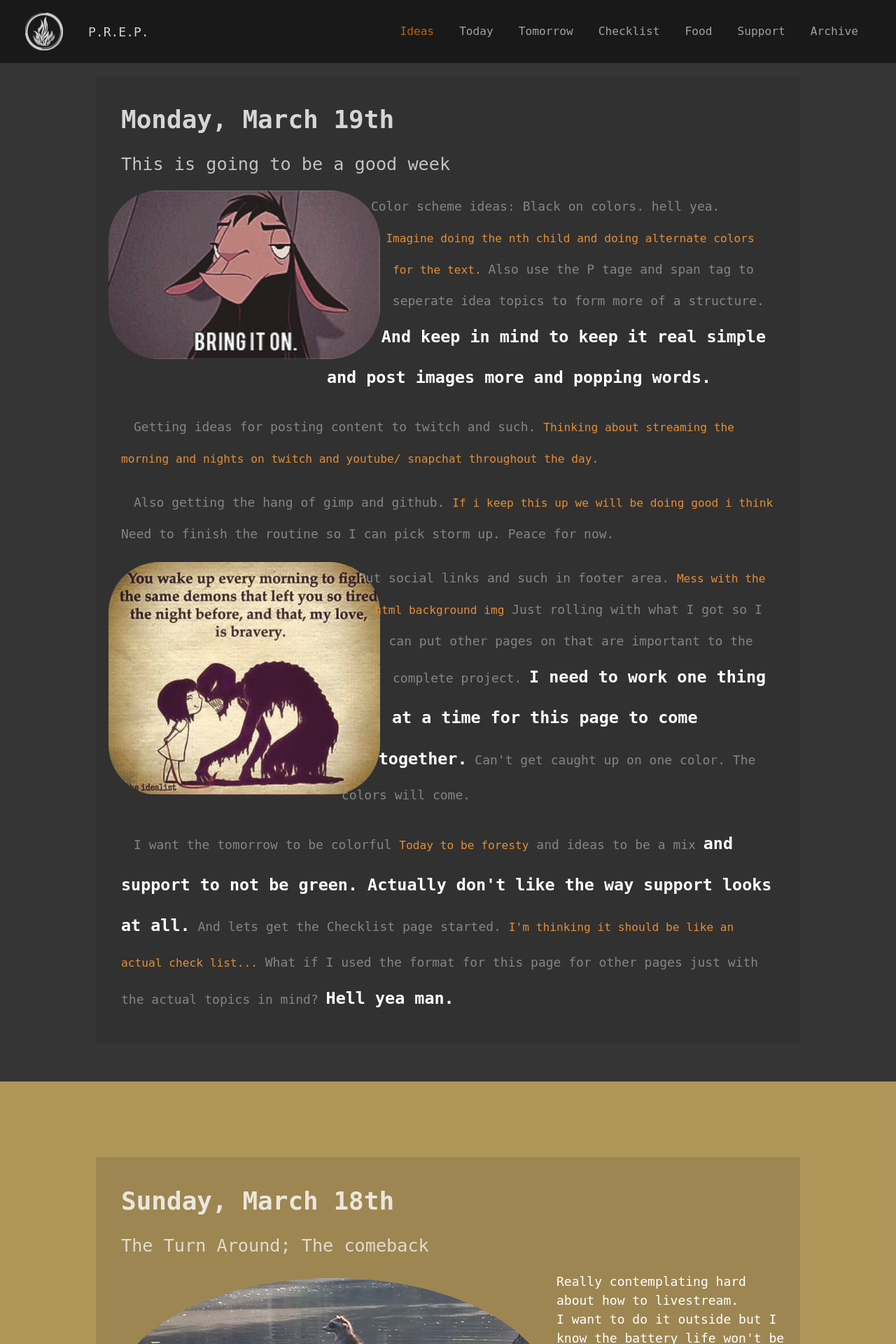
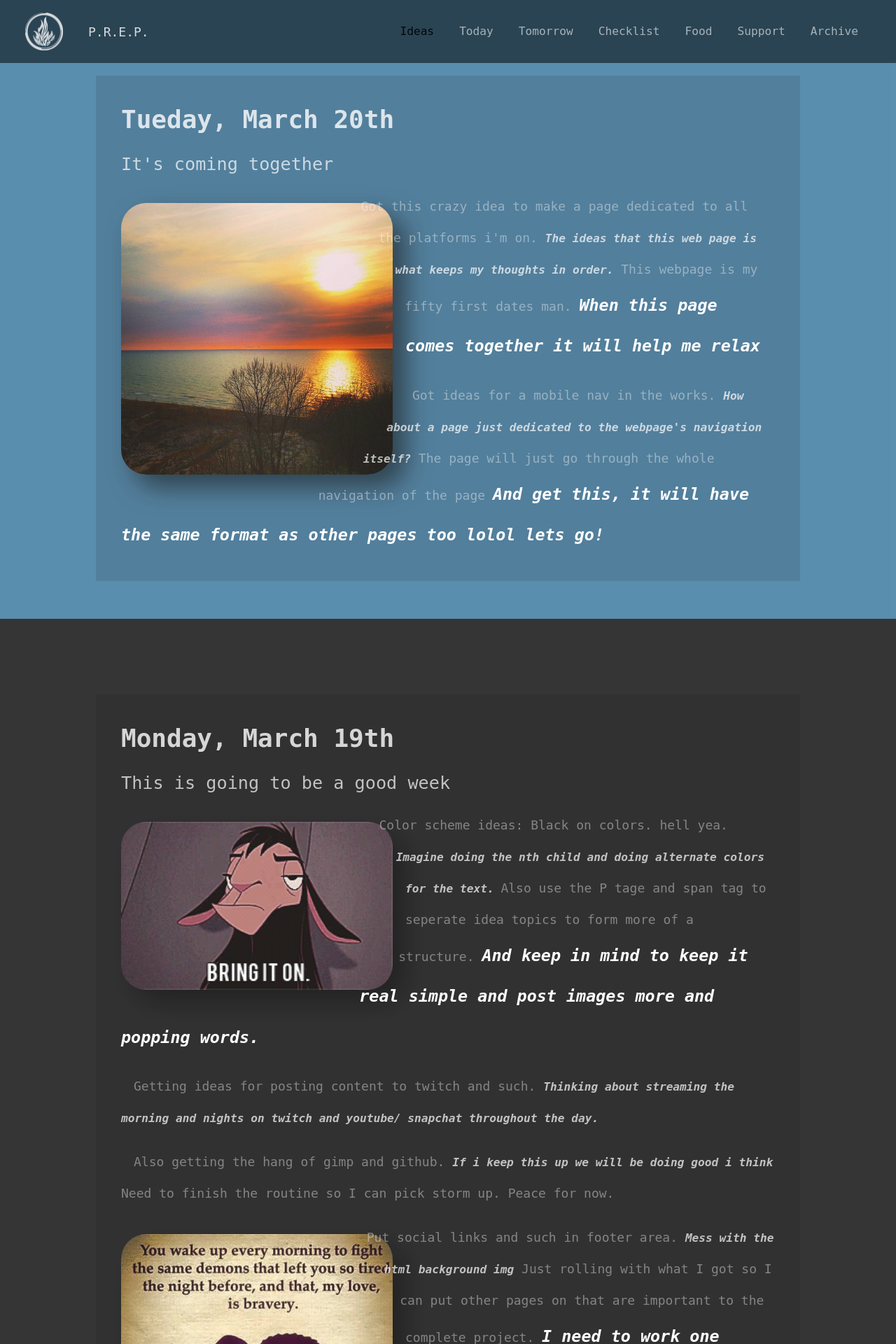
Before and after one commit to dollarb1llz/ideas-home, a PHP site: page / in a window 1280 px wide. Shown: the top 1920 px of the page at 70% size. Run offline with PHP 8.4, Linux system fonts and the light colour scheme.

Commit message:
navigation in the works

```diff
--- a/index.html
+++ b/index.html
@@ -18,17 +18,46 @@
     <nav>
       <ul>
         <li><a href="./index.html"
-          class="orange-color">    Ideas</a></li>
+          class="black-color">    Ideas</a></li>
         <li><a href="./today.html">    Today</a></li>
         <li><a href="./plan.html">     Tomorrow</a></li>
         <li><a href="./checklist.html">Checklist</a></li>
         <li><a href="./food.html">     Food</a></li>
         <li><a href="./support.html">  Support</a></li>
         <li><a href="./archive.html">  Archive</a></li>
+        <li class="mobile nav"><a href="./navigation.html">Navigate</a></li>
       </ul>
     </nav>
 
   </header>
+
+
+
+<!--TUESDAY DAY 5 -->
+  <div class="color-box blue">
+    <div class="container bg ideas">
+      <h1>Tueday, March 20th</h1>
+      <h2>It's coming together</h2>
+      <img class="left" src="./res/img/horizon.jpg"  />
+
+      <p>
+        <span>Got this crazy idea to make a page dedicated to all the platforms i'm on.</span>
+        <span>The ideas that this web page is what keeps my thoughts in order.</span>
+        <span>This webpage is my fifty first dates man.</span>
+        <span>When this page comes together it will help me relax</span>
+      </p>
+      <p>
+        <span>Got ideas for a mobile nav in the works.</span>
+        <span>How about a page just dedicated to the webpage's navigation itself?</span>
+        <span>The page will just go through the whole navigation of the page</span>
+        <span>And get this, it will have the same format as other pages too lolol lets go!</span>
+      </p>
+    <div class="c"></div>
+    </div>
+  </div>
+
+
+
 
 
   <!--MONDAY DAY 4 -->
--- a/res/css/style.css
+++ b/res/css/style.css
@@ -41,71 +41,18 @@ body {
     padding: 2rem 0;
   }
 }
-.flex-center {
-  display: flex;
-  justify-content: center;
-  text-align: center;
-  align-items: center;
-}
-.box {
-  width: 100%;
-}
-@media only screen and (max-width: 850px) {
-  .box li {
-    flex-direction: column;
-    text-align: center;
-  }
-  .box li span {
-    margin: .5rem;
-  }
-}
-.box {
-  display: flex;
-  flex-direction: column;
-  margin: 3rem 0;
-  position: relative;
-}
-.box li {
-  display: inline-block;
-  background-color: hsla(0, 0%, 0%, 0.13);
-  opacity: .8;
-  padding: 1rem .5rem 1rem .5rem;
-  width: 97%;
-  display: flex;
-  align-items: center;
-}
-.box .title {
-  width: 97%;
-}
-  .box .title span {
-    margin-left: 3rem;
-  }
-.box img {
-  width: 13rem;
-  height: auto;
-  margin: 0 1rem;
-}
-@media only screen and (max-width: 850px) {
-  .box img {
-    width: 80%;
-    margin: 1rem;
-    height: auto;
-  }
-}
-.box .strike {
-  text-decoration: line-through;
-}
-.box .op {
-  opacity: .3;
-}
 .left {
   float: left;
 }
 .right {
   float: right;
 }
-
-
+.c {
+  clear: both;
+}
+.mobile {
+  display: none;
+}
 
 /*Header*/
 
@@ -171,7 +118,9 @@ nav li a:hover {
   }
   header {
     padding: 1rem 0;
-    position: relative;
+    position: fixed;
+    top: -22rem;
+
   }
   nav li {
     width: 10rem;
@@ -197,6 +146,38 @@ nav li a:hover {
 
 
 /*Supporting*/
+p {
+  line-height: 2.5;
+  text-indent: 1rem;
+  margin: 1rem;
+  opacity: 1;
+}
+p span:nth-child(even) {
+  color: hsla(0, 0%, 100%, 0.7);
+  font-size: .9rem;
+  opacity: 1;
+  font-weight: bold;
+  font-style: italic;
+}
+p span:nth-child(odd) {
+  opacity: .4;
+}
+p span:nth-child(4n+4) {
+  color: white;
+  font-weight: bold;
+  font-size: 1.3rem;
+}
+.container img {
+  width: 40%;
+  shape-outside: ellipse();
+  margin: 1rem;
+  border-radius: 2rem;
+  box-shadow: 1rem 1rem 2rem hsla(0, 0%, 0%, 0.6);
+}
+.bg {
+  background-color: hsla(0, 0%, 0%, 0.13);
+  padding: 1rem;
+}
 
 #spacearound {
   justify-content: space-around;
@@ -219,12 +200,6 @@ nav li a:hover {
 
 
 /*TODAY SECTION*/
-.today p {
-  line-height: 2.5;
-  opacity: 1;
-  text-indent: 1rem;
-  margin: 1rem;
-}
 .today video {
   width: 50%;
   shape-outside: ellipse();
@@ -232,186 +207,54 @@ nav li a:hover {
 }
 .today .trips-img {
   display: flex;
-  justify-content: center;
+  justify-content: space-around;
   align-items: center;
   flex-direction: column;
   margin: 1rem;
   shape-outside: ellipse();
   width: 30%;
+  border-radius: 1rem;
 }
 .today .trips-img div {
 
   width: 100%;
   overflow: hidden;
+  margin: 1rem;
 
 }
 .today .trips-img img {
   width: 100%;
   position: relative;
   display: block;
-}
-
-
-
-
-/*Tommorow Section*/
-.tomorrow {
-  margin: 0 auto;
-}
-.tomorrow.flex {
-  justify-content: space-around;
-  flex-wrap: wrap;
-  align-items: center;
-}
-.tomorrow.flex img {
-  width: 200px;
-  height: 200px;
-  margin: .4rem;
-  border-radius: .5rem;
-  box-shadow: .5rem .5rem .5rem hsla(0, 0%, 0%, 0.46);
-}
-.tomorrow img:nth-child(2n+1) {
-  width: 300px;
-  height: 300px;
-  margin: .1rem;
-}
-@media only screen and (max-width: 850px) {
-  .tomorrow p {
-    display: none;
-  }
-}
-.box .content {
-
-}
-.box .content img {
-  width: 20rem;
-}
-.box .content span {
-  position: absolute;
-  z-index: 2;
-  margin-left: 2rem;
-  font-size: 4rem;
-  top: 0;
-  opacity: .9;
-}
-.box .content div {
-  position: relative;
-  width: auto;
-}
-.box .content p {
-  z-index: 3;
-}
-@media only screen and (max-width: 850px) {
-  .box .content img {
-    width: 80%;
-  }
-  .box .content span {
-    margin: 0;
-    margin-left: -80%;
-  }
-  .box .content p {
-    margin-top: -17%;
-    width: 75%;
-    font-weight: 900;
-    padding: 5%;
-    background-color: hsla(0, 0%, 0%, 0.5);
-  }
-}
-.grid {
-  margin: 0 auto;
-  display: grid;
-  grid-template-columns: repeat(auto-fit, minmax(70%, 1fr));
-  grid-template-rows: auto;
-  height: auto;
-}
-.grid-item {
-
-}
-.grid-item p {
-  position: absolute;
-  text-align: center;
-  font-size: 1.5rem;
-  opacity: .8;
-}
-.grid-item.flex {
-  align-items: center;
-  justify-content: center;
-}
-.grid-item img {
-  opacity: .7;
+  border-radius: 1rem;
+  box-shadow: .5rem .5rem 1rem hsla(0, 0%, 0%, 0.4);
 }
 
 
 
 
 
+
+
+/*TOMORROW Section*/
+
+
+
+
+
+
+
 /*IDEAS SECTION*/
-.ideas p {
-  line-height: 2.5;
-  text-indent: 1rem;
-  margin: 1rem;
-  opacity: 1;
-}
-.ideas p span:nth-child(2n+2) {
-  color: hsl(30, 77%, 50%);
-  font-size: .9rem;
-  opacity: 1;
-}
-.ideas p span:nth-child(2n+1) {
-  opacity: .4;
-}
-.ideas p span:nth-child(4n+4) {
-  color: white;
-  font-weight: bold;
-  font-size: 1.3rem;
-}
-.ideas img {
-  border-radius: 4rem;
-  margin-right: 1rem;
-  margin-bottom: 1rem;
-  shape-outside: ellipse();
-  width: 40%;
-}
-.ideas img.two {
-  top: 20rem;
-  position: relative;
-  border: 2px solid red;
 
-}
-.bg {
-  background-color: hsla(0, 0%, 0%, 0.13);
-  padding: 1rem;
-}
+
 
 
 
 
 
 /*Checklist Section*/
-.checklist p {
-  line-height: 2.5;
-  text-indent: 1rem;
-  margin: 1rem;
-  opacity: 1;
-}
-.checklist p span:nth-child(even) {
-  color: hsl(200, 100%, 2%);
-}
-.checklist p span:nth-child(odd) {
-  opacity: .7;
-}
-.checklist p span:nth-child(4n+3) {
-  color: white;
-  font-weight: bold;
-  font-size: 1.2rem;
-}
-.checklist img {
-  border-radius: 4rem;
-  margin-right: 1rem;
-  margin-bottom: 1rem;
-  shape-outside: ellipse();
-  width: 40%;
-}
+
+
 
 
 
@@ -456,7 +299,9 @@ nav li a:hover {
 .purple-color {
   color: hsla(259, 100%, 50%, 1);
 }
-
+.black-color {
+  color: hsla(0, 0%, 0%, 0.92);
+}
 
 
 
```
Also changed, not shown: plan.html (+5 -5 lines), today.html (+5 -4 lines), res/img/horizon.jpg (added).
